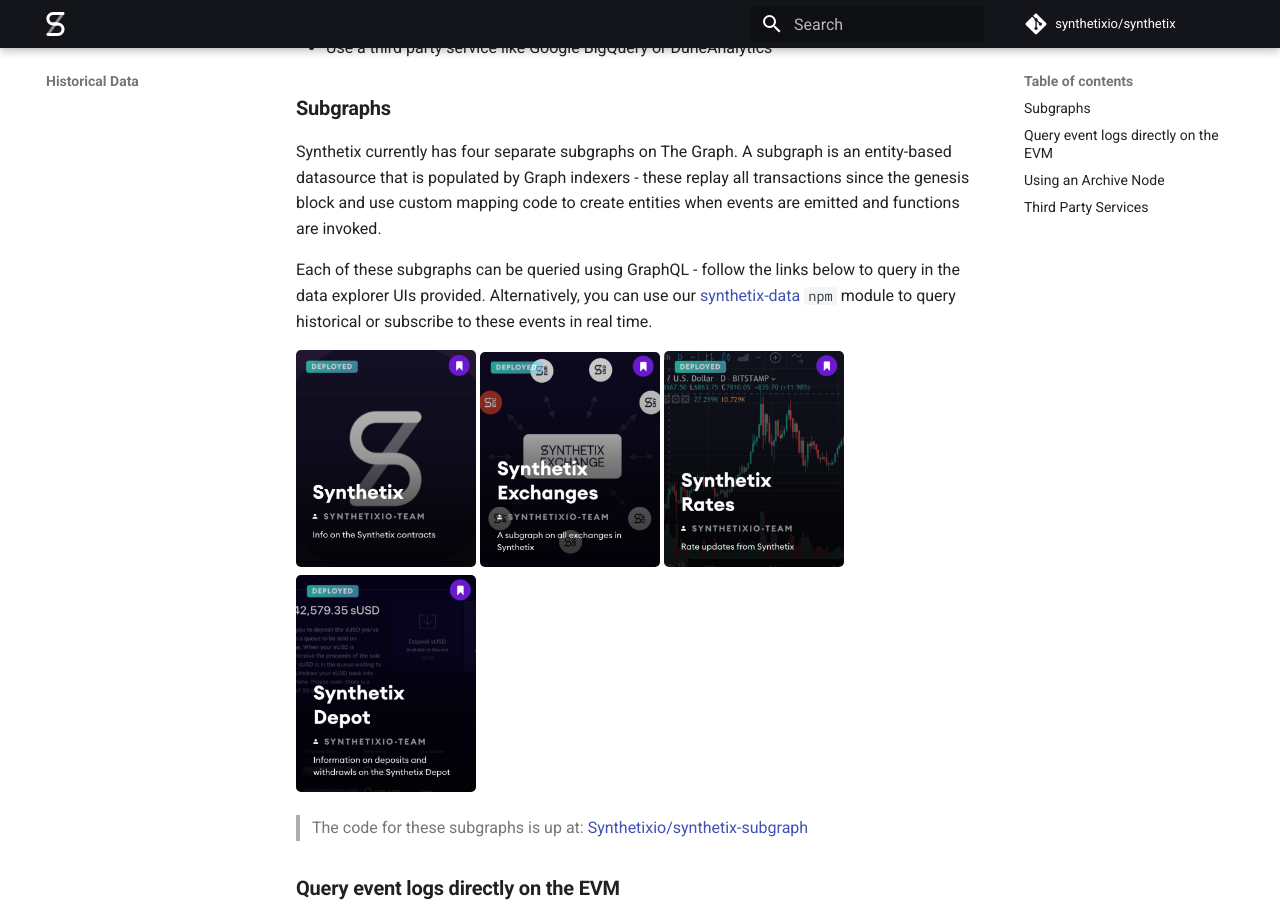
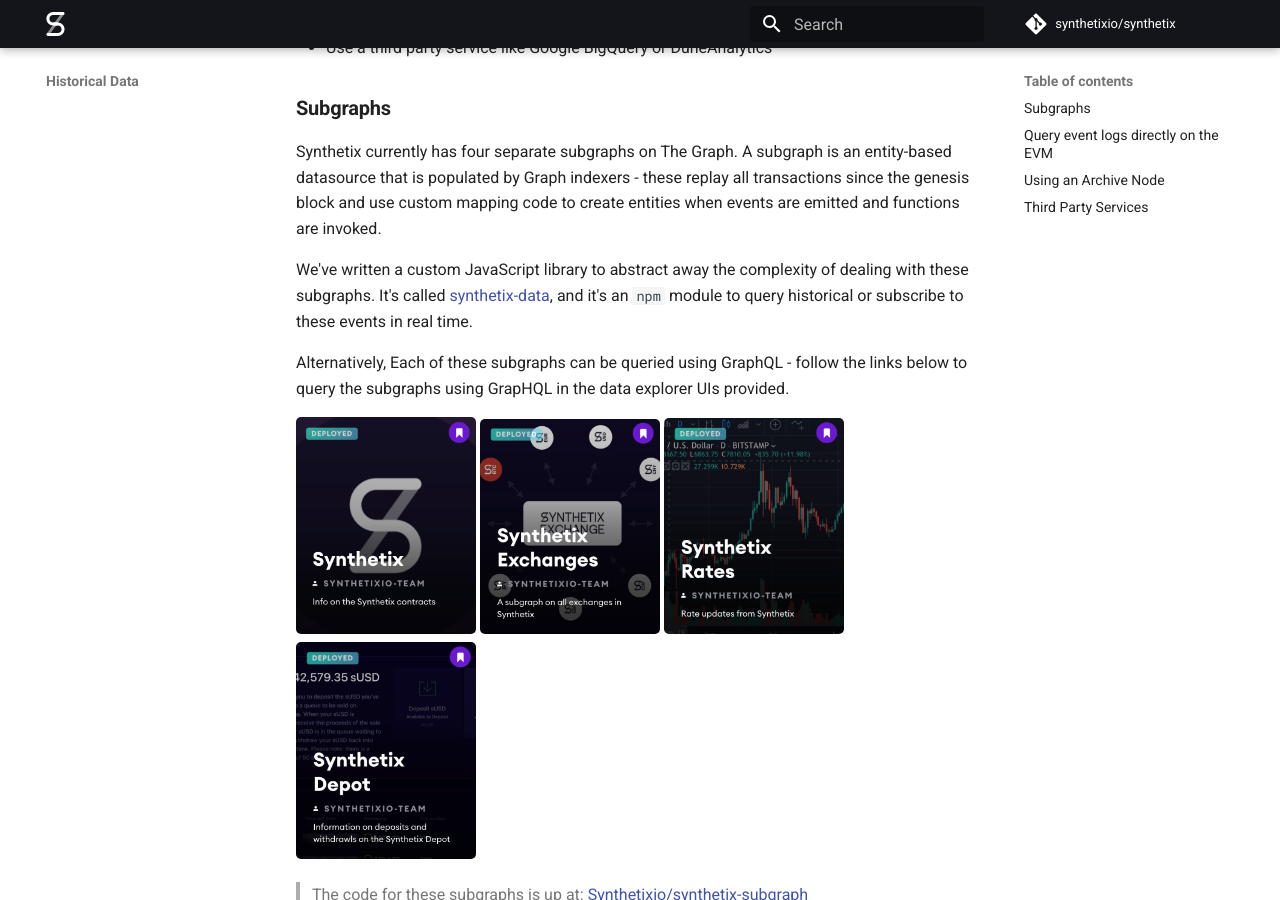
Before and after one commit to Synthetixio/synthetix-docs, an MkDocs documentation site: the page built from content/historical-data.md, in a window 1280 px wide and 900 px high, scrolled down 393 px. Built offline with MkDocs 1.6.1 and Material for MkDocs 9.7.7, drawn with Linux system fonts in a browser that asks for light colours; comment, search, counter and statistics services are not loaded.

Commit message:
Minor info on historical data

```diff
--- a/content/historical-data.md
+++ b/content/historical-data.md
@@ -15,7 +15,9 @@ There are a number a ways to access Synthetix's historical data.
 
 Synthetix currently has four separate subgraphs on The Graph. A subgraph is an entity-based datasource that is populated by Graph indexers - these replay all transactions since the genesis block and use custom mapping code to create entities when events are emitted and functions are invoked.
 
-Each of these subgraphs can be queried using GraphQL - follow the links below to query in the data explorer UIs provided. Alternatively, you can use our [synthetix-data](libraries/synthetix-data.md) `npm` module to query historical or subscribe to these events in real time.
+We've written a custom JavaScript library to abstract away the complexity of dealing with these subgraphs. It's called [synthetix-data](libraries/synthetix-data.md), and it's an `npm` module to query historical or subscribe to these events in real time.
+
+Alternatively, Each of these subgraphs can be queried using GraphQL - follow the links below to query the subgraphs using GrapHQL in the data explorer UIs provided.
 
 <a href="//thegraph.com/explorer/subgraph/synthetixio-team/synthetix"><img class="rounded-image" src="/img/misc/subgraph.png" /></a> <a href="//thegraph.com/explorer/subgraph/synthetixio-team/synthetix-exchanges"><img class="rounded-image" src="/img/misc/subgraph-exchanges.png" /></a> <a href="//thegraph.com/explorer/subgraph/synthetixio-team/synthetix-rates"><img class="rounded-image" src="/img/misc/subgraph-rates.png" /></a> <a href="//thegraph.com/explorer/subgraph/synthetixio-team/synthetix-depot"><img class="rounded-image"  src="/img/misc/subgraph-depot.png" /></a>
 
```
